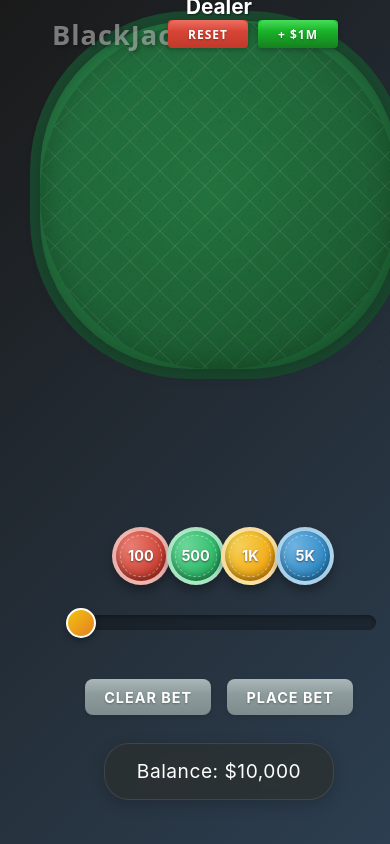
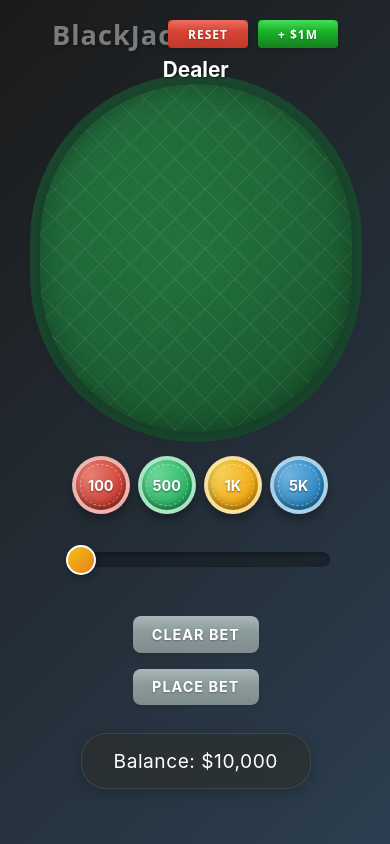
Before and after one commit to siavashahmadi/blackjack, a React (Vite) app: page / in a window 390 px wide. Built offline with nearby package versions, Linux system fonts and the light colour scheme.

Commit message:
testing mobile view

```diff
--- a/src/components/Game.css
+++ b/src/components/Game.css
@@ -455,7 +455,7 @@ button[onClick*="stand"]:hover {
   .game-table {
     padding: 2rem;
     height: 350px;
-    width: 100%;
+    width: 85%;
   }
 
   .betting-section {
@@ -466,14 +466,14 @@ button[onClick*="stand"]:hover {
 @media screen and (max-width: 430px) {
   .game-container {
     height: auto;
-    min-height: 95vh;
+    min-height: 80vh;
     padding: 0.5rem;
   }
 
   .game-table {
     padding: 1.5rem;
     height: 300px;
-    border-radius: 150px/150px;
+    border-radius: 200px/200px;
     box-shadow:
       0 5px 15px rgba(0, 0, 0, 0.15),
       inset 0 0 30px rgba(0, 0, 0, 0.3),
@@ -482,12 +482,28 @@ button[onClick*="stand"]:hover {
 
   .betting-controls-container {
     width: 100%;
+    margin-top: -70px;
+
   }
 
-  .chip-stack {
+  .betting-section {
+    top: 22em;
+    padding-bottom: 5px;
+    /* transform: scale(0.9); */
+  }
+
+  .controls-container {
+    top: 22.5em;
+  }
+
+  .player-section {
+    bottom: 20%;
+  }
+
+  /* .chip-stack {
     gap: 0.3rem;
     margin-bottom: 0.5rem;
-  }
+  } */
 
   .controls {
     gap: 0.3rem;
```
